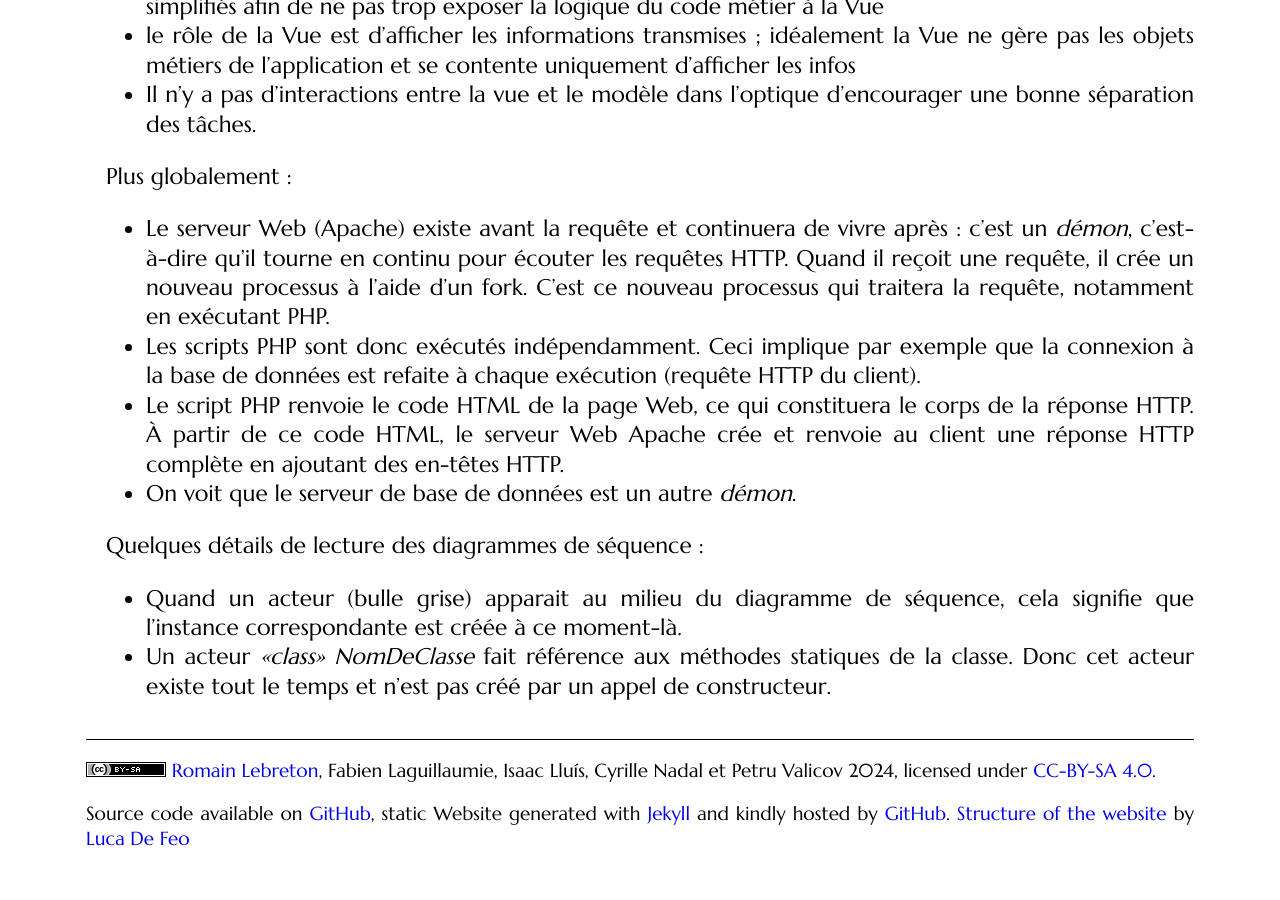
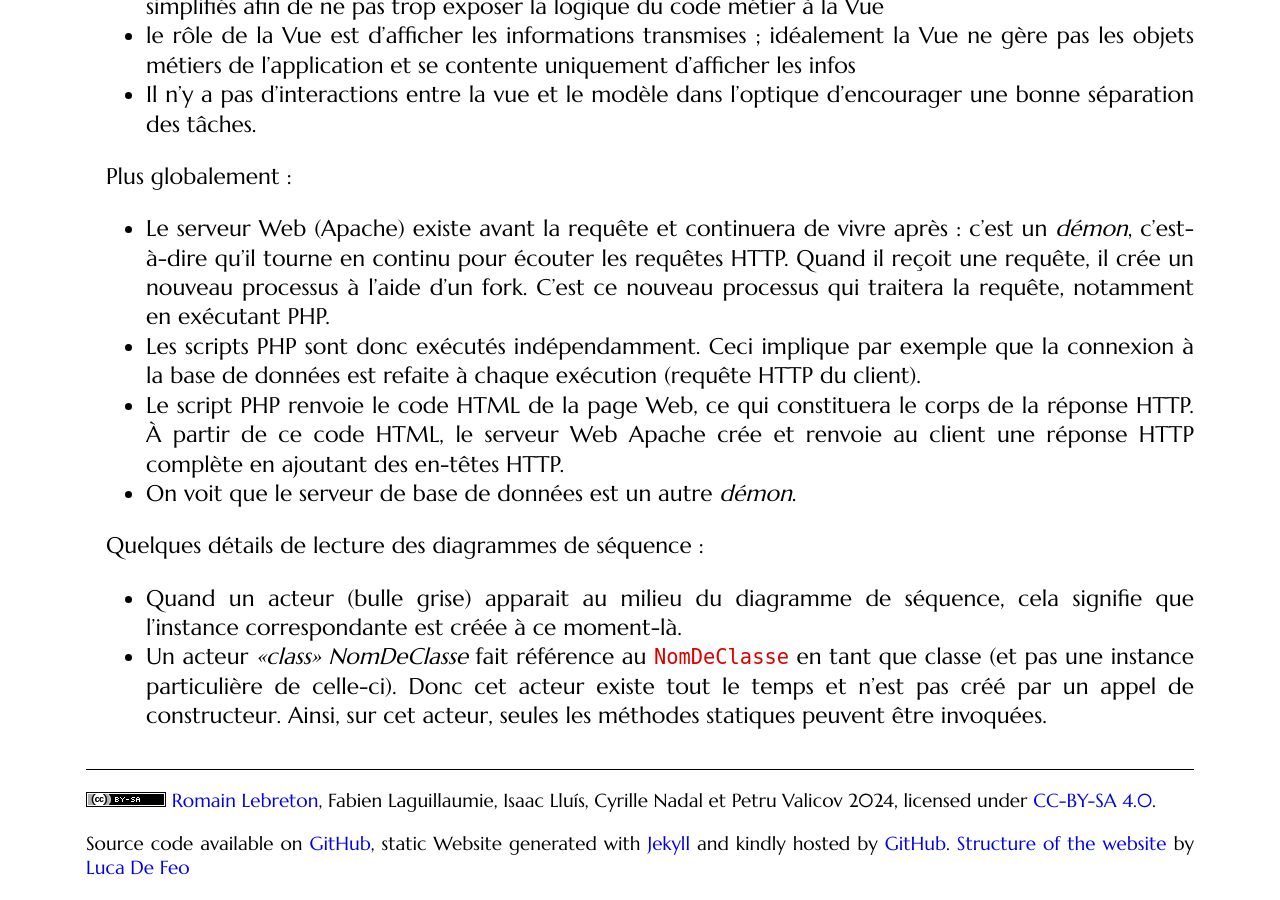
Before and after one commit to romainlebreton/R3.01-DeveloppementWeb, a Jekyll site: the page built from tutorials/tutorial4.md, in a window 1280 px wide and 900 px high, scrolled down 13552 px. Built offline with Jekyll 4.4.1, drawn with Linux system fonts in a browser that asks for light colours; some web fonts are replaced; before the commit the page ends 14422 px from its top, so only the background shows below that.

Commit message:
précisions acteurs statiques

```diff
--- a/tutorials/tutorial4.md
+++ b/tutorials/tutorial4.md
@@ -526,9 +526,9 @@ Quelques détails de lecture des diagrammes de séquence :
 
 * Quand un acteur (bulle grise) apparait au milieu du diagramme de séquence, cela signifie
   que l'instance correspondante est créée à ce moment-là.
-* Un acteur *<<class>> NomDeClasse* fait référence aux méthodes statiques de la
-  classe. Donc cet acteur existe tout le temps et n'est pas créé par un appel de
-  constructeur.
+* Un acteur *<<class>> NomDeClasse* fait référence au `NomDeClasse` en tant que classe (et pas une instance particulière de celle-ci).
+  Donc cet acteur existe tout le temps et n'est pas créé par un appel de
+  constructeur. Ainsi, sur cet acteur, seules les méthodes statiques peuvent être invoquées.
 
 <!--
 
```
